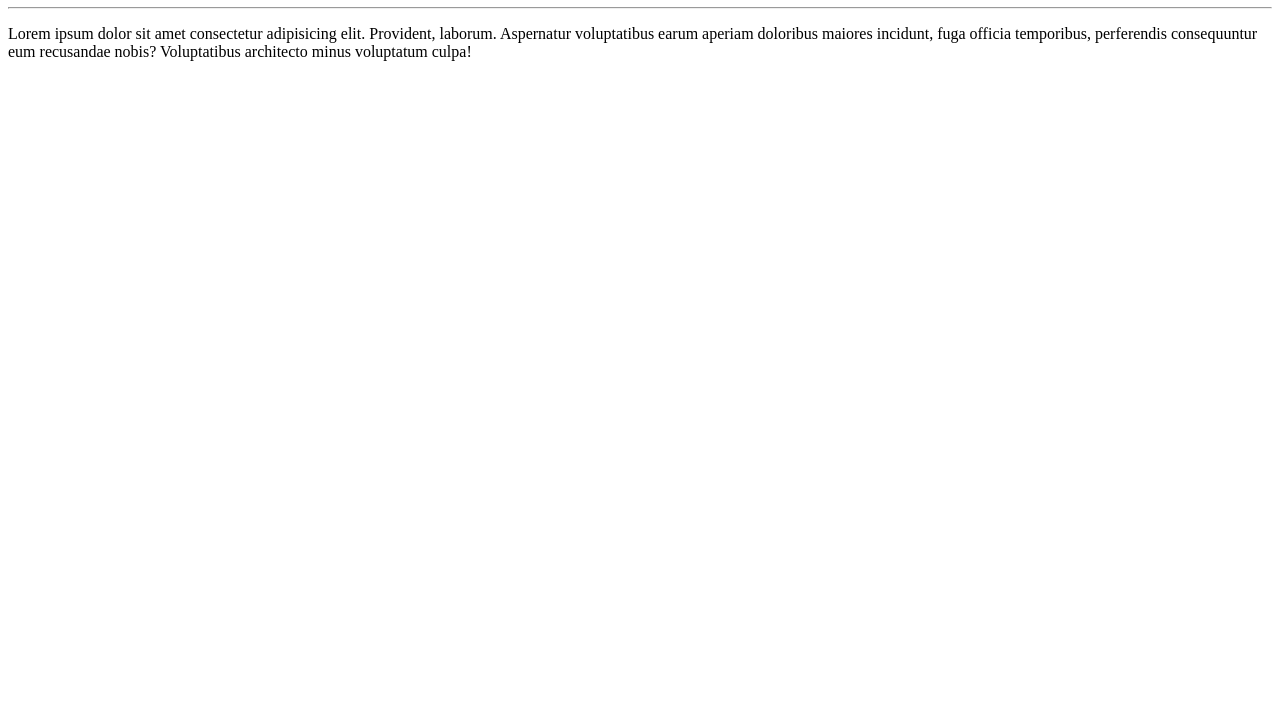
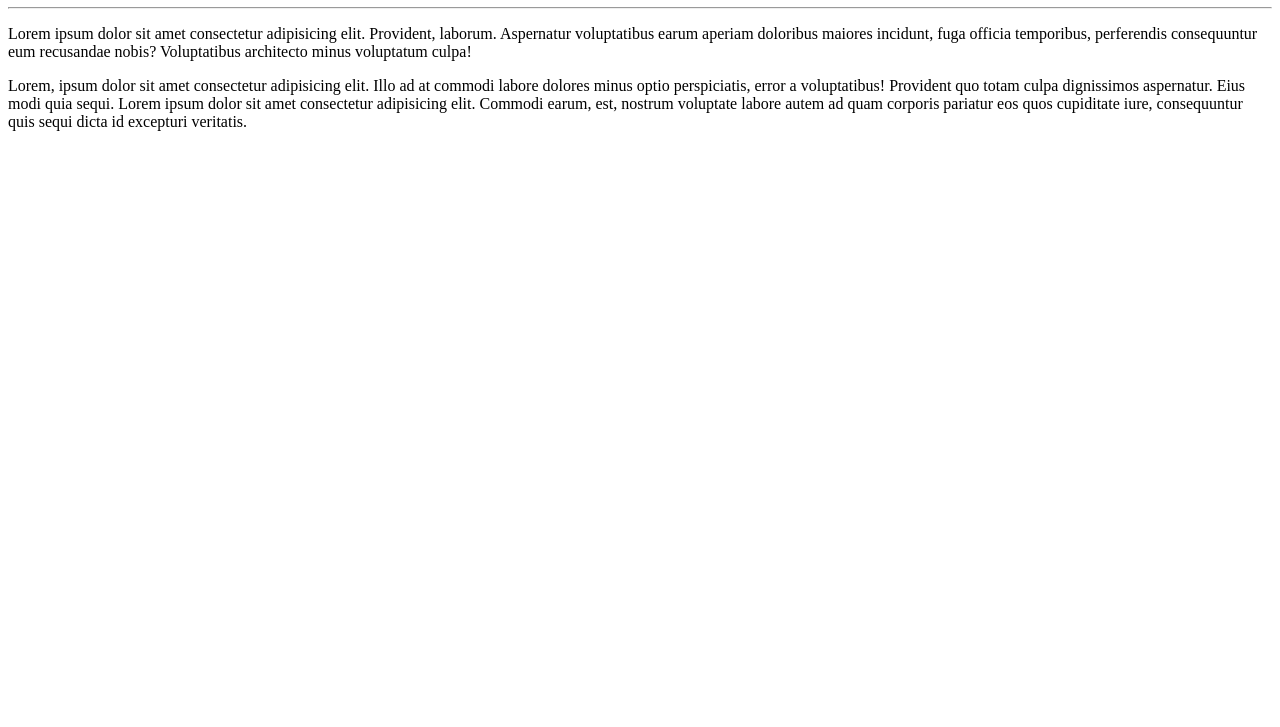
Before and after one commit to luiswifi/Ol---mundo, a plain HTML site: page site-teste/index.html in a window 1280 px wide. Shown: the part 73-800 px from the top of the page. Drawn offline with Linux system fonts and the light colour scheme.

Commit message:
adicionei mais uma paragrafo

```diff
--- a/site-teste/index.html
+++ b/site-teste/index.html
@@ -9,5 +9,6 @@
     <h1>Olá,mundo</h1>
     <hr>
     <p>Lorem ipsum dolor sit amet consectetur adipisicing elit. Provident, laborum. Aspernatur voluptatibus earum aperiam doloribus maiores incidunt, fuga officia temporibus, perferendis consequuntur eum recusandae nobis? Voluptatibus architecto minus voluptatum culpa!</p>
-</body>
-</html>
+Lorem, ipsum dolor sit amet consectetur adipisicing elit. Illo ad at commodi labore dolores minus optio perspiciatis, error a voluptatibus! Provident quo totam culpa dignissimos aspernatur. Eius modi quia sequi.
+Lorem ipsum dolor sit amet consectetur adipisicing elit. Commodi earum, est, nostrum voluptate labore autem ad quam corporis pariatur eos quos cupiditate iure, consequuntur quis sequi dicta id excepturi veritatis.
+<body>
```
